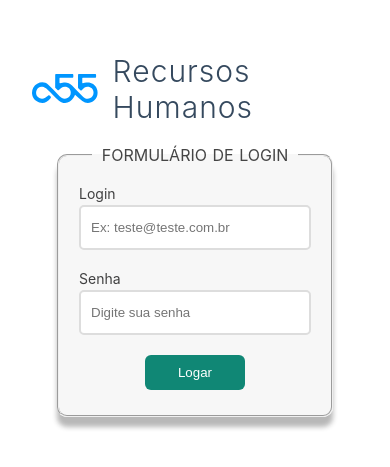
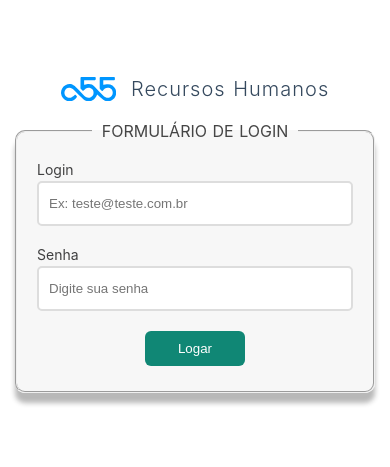
Before and after one commit to mateusavila/tutorial-nuxt-a55, a Nuxt app: page / in a window 390 px wide. Shown: the part 187-654 px from the top of the page. Built offline with nearby package versions, Linux system fonts and the light colour scheme.

Commit message:
fix login responsiveness

```diff
--- a/components/Logo.vue
+++ b/components/Logo.vue
@@ -8,4 +8,10 @@
   max-height: 35px;
   margin-right: 15px;
 }
+@media all and (max-width: 600px) {
+  .NuxtLogo {
+  	max-height: 25px;
+  	margin-right: 15px;
+  }
+}
 </style>
--- a/layouts/default.vue
+++ b/layouts/default.vue
@@ -150,4 +150,16 @@ html {
   background: #2F495E;
   transition: all .2s ease-in-out;
 }
+
+@media all and (max-width: 600px) {
+  .container {
+    width: calc(100% - 30px);
+  }
+  .fieldset {
+    width: 100%;
+  }
+  .title {
+    font-size: 20px;
+  }
+}
 </style>
--- a/pages/index.vue
+++ b/pages/index.vue
@@ -19,7 +19,6 @@
         </div>
       </fieldset>
     </form>
-      <!-- <button @click="forceLogin" class="button--green">Forçar login de mentirinha</button> -->
   </div>
 </template>
 
```
Lines whose indentation alone changed are shown as unchanged.
